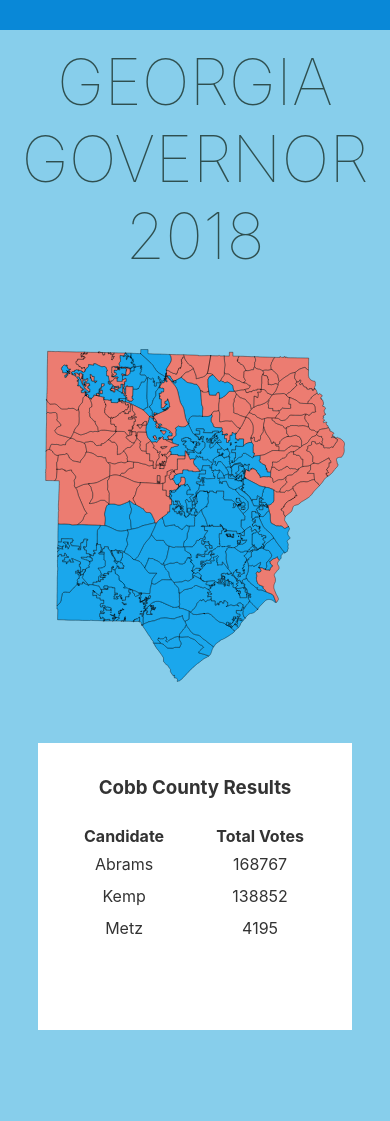
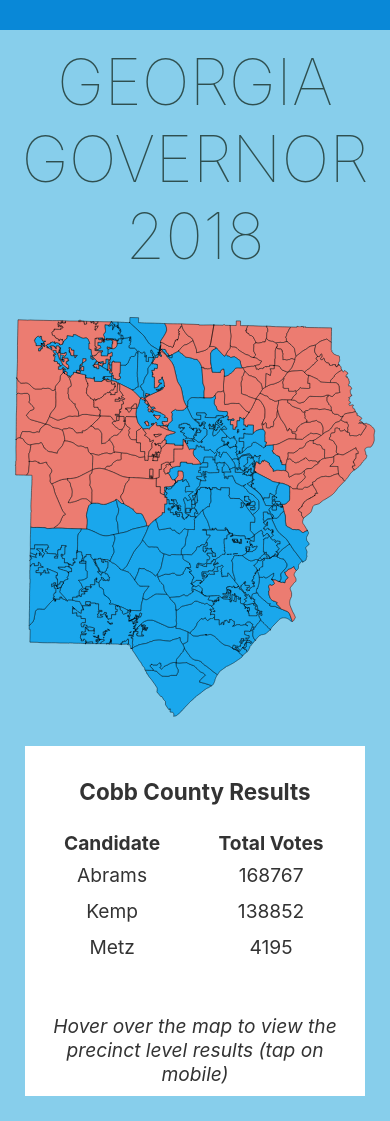
Before and after one commit to jimmydaleucf/CobbElectionProject, a Svelte app: page / in a window 390 px wide. Before the commit the page ends 1055 px from the top, so only its background shows below. Built offline with nearby package versions, Linux system fonts and the light colour scheme.

Commit message:
css updates looks good on mobile and desktop

```diff
--- a/src/App.svelte
+++ b/src/App.svelte
@@ -8,9 +8,7 @@
   <Navigation />
   <h1>Georgia Governor 2018</h1>
   <div class="container-app">
-    <div>
-      <CountyPrecinct county="Cobb" />
-    </div>
+    <CountyPrecinct county="Cobb" />
 
     <div />
   </div>
@@ -19,7 +17,6 @@
 <style>
   main {
     text-align: center;
-    /* width: 95%; */
   }
   .container-app {
     display: flex;
--- a/src/CountyPrecinct.svelte
+++ b/src/CountyPrecinct.svelte
@@ -47,14 +47,15 @@
               sorted[0][1]; /*This grabs the value that is the precinct name */
             document.getElementById(
               "precinct-crm"
-            ).innerHTML += `<table><h3>${precinctName} </h3><tr><th>Candidate</th><th>Votes</th></tr>
+            ).innerHTML = `<table><h3>${precinctName} </h3><tr><th>Candidate</th><th>Votes</th></tr>
               <tr><td>${sorted[1][0]}</td><td>${sorted[1][1]}</td></tr>
               <tr><td>${sorted[2][0]}</td><td>${sorted[2][1]}</td></tr>
               <tr><td>${sorted[3][0]}</td><td>${sorted[3][1]}</td></tr>
               </table>`;
           });
           node.addEventListener("mouseleave", () => {
-            document.getElementById("precinct-crm").innerHTML = "";
+            document.getElementById("precinct-crm").innerHTML =
+              "<em><br /><br />Hover over the map to view the precinct level results (tap on mobile)</em>";
           });
         });
       });
@@ -111,7 +112,12 @@
           <tr><td>Metz</td><td>{totalVotes.Metz}</td></tr>
         </table>
       {/if}
-      <div id="precinct-crm" class="" />
+      <div id="precinct-crm" class="">
+        <em
+          ><br /><br />Hover over the map to view the precinct level results
+          (tap on mobile)</em
+        >
+      </div>
     </div>
   </div>
 </main>
@@ -120,17 +126,13 @@
   .map {
     fill: white;
     stroke: black;
-    padding: 2em;
   }
   main {
     margin: auto;
+    width: 100%;
   }
   .map-container {
     display: block;
-  }
-
-  table {
-    padding: 5px;
   }
 
   td {
@@ -138,21 +140,20 @@
   }
 
   #precinct-crm {
-    padding: 15px;
     padding-top: 0px;
-    margin: 25px;
     display: flex;
     flex-direction: column;
-    justify-content: center;
   }
 
   .crm {
     background-color: white;
-    padding: 15px;
     margin: 25px;
+    padding: 10px;
     display: flex;
     flex-direction: column;
-    justify-content: center;
+    /* justify-content: center; */
+    max-height: auto;
+    font-size: 1.2em;
   }
 
   /*TOOL TIP CSS*/
@@ -202,7 +203,8 @@
     }
     .map-container {
       display: flex;
-      align-items: center;
+      justify-content: center;
+      /* align-items: center; */
     }
     .crm {
       width: 300px;
@@ -210,5 +212,10 @@
       font-size: 1.25em;
       flex-wrap: wrap;
     }
+    precinct-crm {
+      justify-content: center;
+      padding: 15px;
+      margin: 25px;
+    }
   }
 </style>
```
